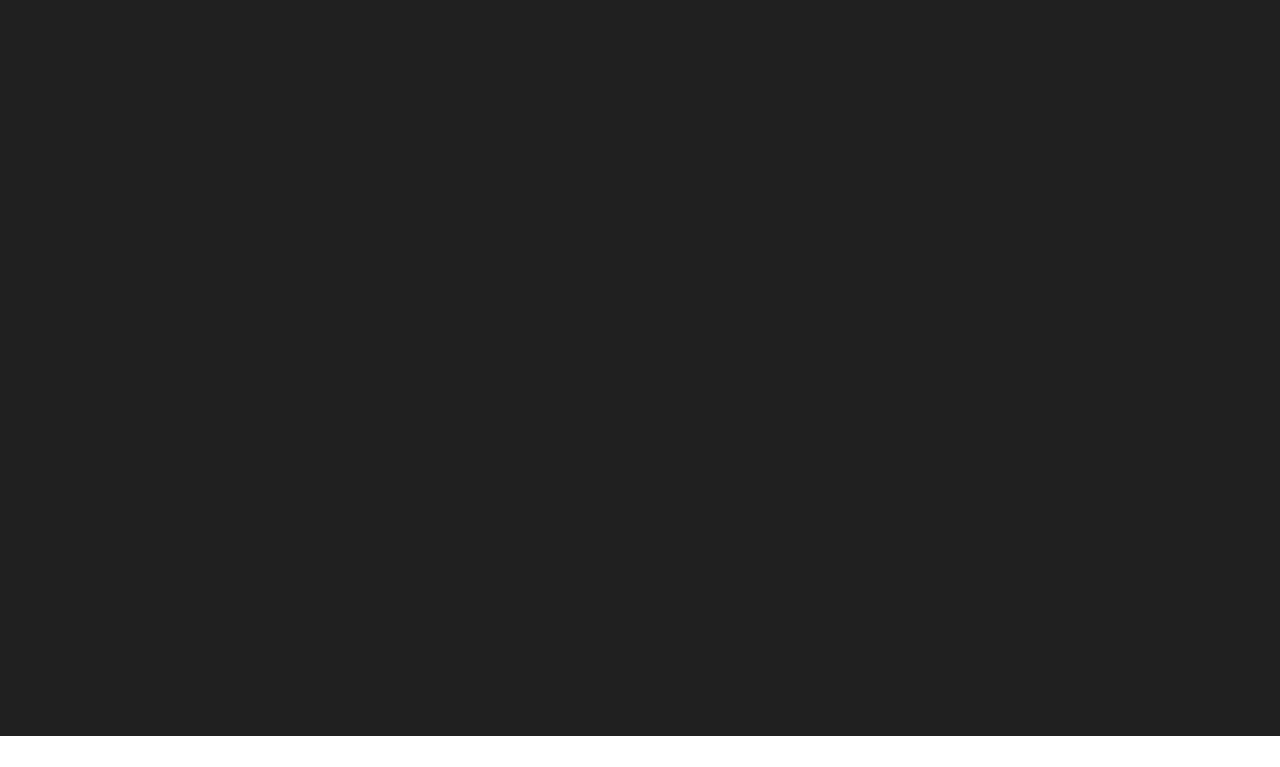
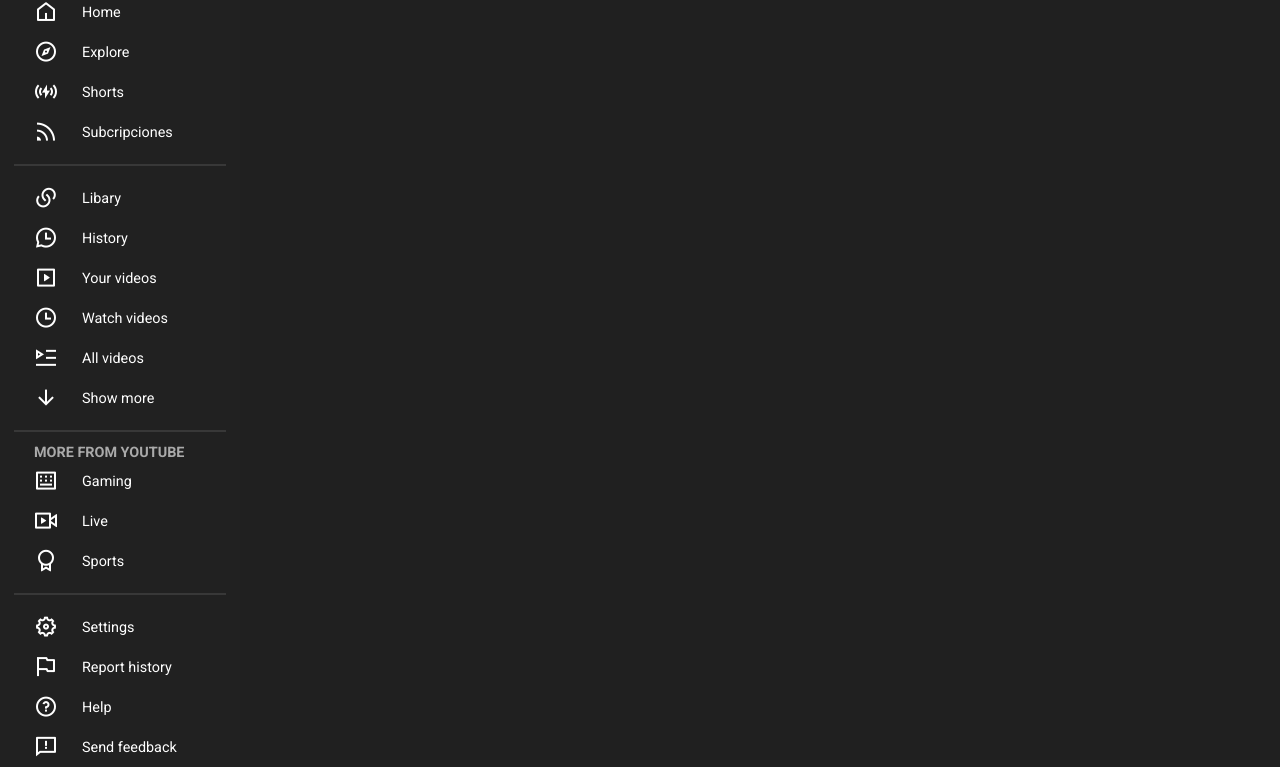
Before and after one commit to KevinPaez28/Youtubee, a plain HTML site: page index.html in a window 1280 px wide. Shown: the part 64-831 px from the top of the page. Before the commit the page ends 800 px from the top, so only its background shows below. Drawn offline with nearby package versions, Linux system fonts and the light colour scheme.

Commit message:
sidebar terminado

```diff
--- a/carp_estilos/Youtube_adelantado.css
+++ b/carp_estilos/Youtube_adelantado.css
@@ -7,6 +7,9 @@
   --Borde_search:rgba(255,225,255,0.1);
   --fondo_botton:#313131;
   --hover:#494949;
+  --sidebar_fondo:#212121;
+  --hr:rgba(255, 255, 255, 0.1);
+  --h4:#aaa;
 }
 *{
   margin: 0;
@@ -23,7 +26,7 @@ body{
   height: 100vh;
   grid-template-areas:
   'header header'
-  'sidebar-left content';
+  'sidebar content';
 }
 
 img{
@@ -44,6 +47,23 @@ a{
 h1{
 font-size: 1.5rem;
 }
+i{
+  font-size: 1.5rem;
+}
+p,a{
+  font-size: 0.9rem;
+}
+h4{
+  font-size: 0.9rem;
+  text-transform: uppercase;
+  margin-left:20px;
+  color:var(--h4);
+}
+
+hr{
+border:solid 1px var(--hr);
+margin:12px 0;
+}
 
 .header{
   grid-area:header;
@@ -60,10 +80,11 @@ font-size: 1.5rem;
   padding-right: 10px;
 }
 
-.sidebar-left{
-  grid-area:sidebar-left;
-  background-color: var(--base);
+.sidebar{
+  grid-area:sidebar;
+  background-color:var(--sidebar_fondo);
 }
+
 .content{
   grid-area:content;
   background-color: var(--base);
@@ -183,52 +204,23 @@ letter-spacing: -1px;
 
 /* slidebar */
 
-/* .menu-superior{
-  color:var(--blanco);
-  width: 30px;
-  height: 30px;
-
+.sidebar-items{
+  display: flex;
+  flex-direction: column;
+  padding: 0px 14px;
 }
-.inicio{
+.sidebar-item{
   height: 40px;
-  width: 200px;
-  display: flex;
-  flex-direction: row;
-  align-items: center;
-  border-radius:10px;
-  gap:30px;
-  font-size:20px;
-  margin-left:15px;
-
-
-}
-.shorts{
-   height: 40px;
-  width: 200px;
-  display: flex;
-  flex-direction: row;
-  align-items: center;
-  border-radius:10px;
-  gap:30px;
-  font-size:20px;
-  margin-left:15px;
-}
-.bx-play{
-  width:20px;
-  height: 20px;
   display: flex;
   align-items: center;
-  justify-content: center;
-  border: 1px solid var(--blanco)
+  padding: 0 20px;
+  border-radius: 10px;
 }
-.Suscripciones{
-  height: 40px;
-  width: 200px;
-  display: flex;
-  flex-direction: row;
-  align-items: center;
-  border-radius:10px;
-  gap:25px;
-  font-size:20px;
-  margin-left:15px;
-} */
+
+.sidebar i{
+  margin-right: 24px;
+}
+.sidebar-item:hover{
+background-color: var(--hover);
+transition: 1s;
+}
--- a/index.html
+++ b/index.html
@@ -6,7 +6,8 @@
   <meta name="viewport" content="width=device-width, initial-scale=1.0">
   <title>Document</title>
   <link rel="stylesheet" href="carp_estilos/Youtube_adelantado.css">
-  <link href='https://unpkg.com/boxicons@2.1.4/css/boxicons.min.css' rel='stylesheet'>
+<link href="https://cdn.jsdelivr.net/npm/remixicon@4.3.0/fonts/remixicon.css" rel="stylesheet"
+/>  <link href='https://unpkg.com/boxicons@2.1.4/css/boxicons.min.css' rel='stylesheet'>
 
 </head>
 
@@ -57,21 +58,33 @@
     </div>
   </header>
 
-  <aside class="sidebar-left">
-    <!-- <div class="menu-superior">
-      <div class="inicio">
-        <nav><i class='bx bxs-home'></i></nav>
-        <p>Inicio</p>
-      </div>
-      <div class="shorts">
-        <nav><i class='bx bxs-videos'></i></nav>
-        <p>shorts</p>
-      </div>
-      <div class="Suscripciones">
-        <nav><i class='bx bx-play'></i></nav>
-        <p>Suscripciones</p>
-      </div>
-    </div> -->
+  <aside class="sidebar">
+    <div class="sidebar-items">
+      <a href="#" class="sidebar-item"><i class="ri-home-5-line"></i><samp>Home</samp></a>
+      <a href="#"class="sidebar-item"><i class="ri-compass-3-line"></i><samp>Explore</samp></a>
+      <a href="#"class="sidebar-item"><i class="ri-wireless-charging-line"></i><samp>Shorts</samp></a>
+      <a href="#"class="sidebar-item"><i class="ri-rss-line"></i><samp>Subcripciones</samp></a>
+      <hr>
+
+      <a href="#" class="sidebar-item"><i class="ri-links-line"></i><samp>Libary</samp></a>
+      <a href="#"class="sidebar-item"><i class="ri-chat-history-line"></i><samp>History</samp></a>
+      <a href="#"class="sidebar-item"><i class="ri-video-line"></i><samp>Your videos</samp></a>
+      <a href="#"class="sidebar-item"><i class="ri-time-line"></i><samp>Watch videos</samp></a>
+      <a href="#"class="sidebar-item"><i class="ri-play-list-2-line"></i><samp>All videos</samp></a>
+      <a href="#"class="sidebar-item"><i class="ri-arrow-down-line"></i></i><samp>Show more</samp></a>
+      <hr>
+      <h4>MORE FROM YOUTUBE</h1>
+      <a href="#"class="sidebar-item"><i class="ri-keyboard-box-line"></i><samp>Gaming</samp></a>
+      <a href="#"class="sidebar-item"><i class="ri-live-line"></i><samp>Live</samp></a>
+      <a href="#"class="sidebar-item"><i class="ri-award-line"></i></i><samp>Sports</samp></a>
+      <hr>
+      <a href="#"class="sidebar-item"><i class="ri-settings-5-line"></i><samp>Settings</samp></a>
+      <a href="#"class="sidebar-item"><i class="ri-flag-line"></i><samp>Report history</samp></a>
+      <a href="#"class="sidebar-item"><i class="ri-question-line"></i></i><samp>Help</samp></a>
+      <a href="#"class="sidebar-item"><i class="ri-feedback-line"></i></i><samp>Send feedback</samp></a>
+
+    </div>
+
 
     <div class="menu-intermedio">
     </div>
```
